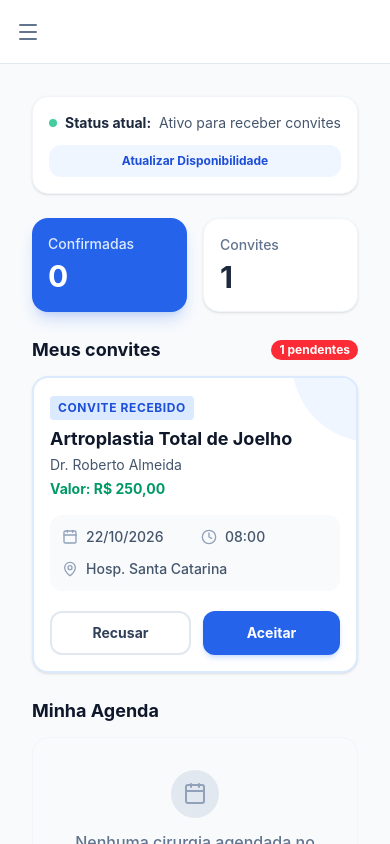
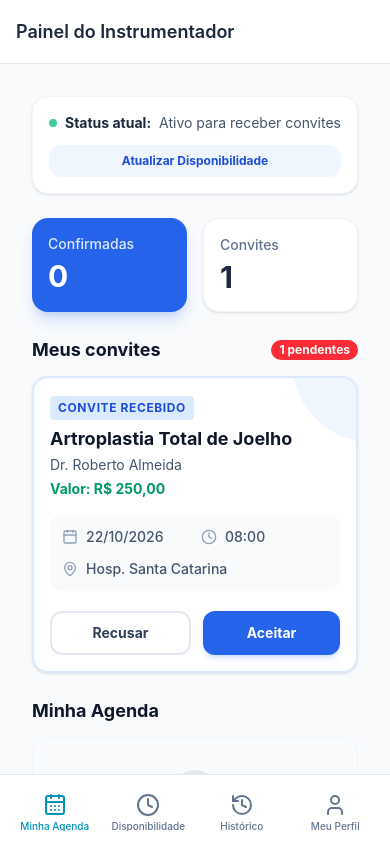
Before and after one commit to wagnerfcruz/conectacirurgica, a React (Vite) app in the folder conectacirurgica/: page /conectacirurgica/instrumentador in a window 390 px wide. Built offline with nearby package versions, Linux system fonts and the light colour scheme.

Commit message:
fix: retira texto duplicado do logo, ajusta responsividade inferior do cartao, volta icone nav freelancer mobile e botao p/ gestor aceitar cancelamento

```diff
--- a/conectacirurgica/src/components/CardResponsiveWrapper.tsx
+++ b/conectacirurgica/src/components/CardResponsiveWrapper.tsx
@@ -6,7 +6,7 @@ interface Props {
   originalHeight?: number;
 }
 
-export default function CardResponsiveWrapper({ children, originalWidth = 700, originalHeight = 1280 }: Props) {
+export default function CardResponsiveWrapper({ children, originalWidth = 700, originalHeight = 1180 }: Props) {
   const containerRef = useRef<HTMLDivElement>(null);
   const [scale, setScale] = useState(0.5); // Default start scale
 
--- a/conectacirurgica/src/components/CartaoAcionamento.tsx
+++ b/conectacirurgica/src/components/CartaoAcionamento.tsx
@@ -44,7 +44,7 @@ const CartaoAcionamento = forwardRef<HTMLDivElement, CartaoAcionamentoProps>(({
   return (
     <div
       ref={ref}
-      className="w-[700px] h-[1280px] relative flex items-center justify-center p-6 shrink-0 mx-auto"
+      className="w-[700px] h-[1180px] relative flex items-center justify-center p-6 shrink-0 mx-auto"
       style={{ fontFamily: 'Montserrat, Inter, sans-serif', boxSizing: 'border-box', backgroundColor: '#11223F' }}
     >
       {/* Outer Card with curved white background */}
--- a/conectacirurgica/src/components/layout/InstrumentadorLayout.tsx
+++ b/conectacirurgica/src/components/layout/InstrumentadorLayout.tsx
@@ -1,13 +1,12 @@
 import { Outlet, NavLink, useNavigate } from 'react-router-dom';
-import { CalendarDays, History, LogOut, User, Menu, X, Clock } from 'lucide-react';
-import { useState } from 'react';
+import { CalendarDays, History, LogOut, User, Clock } from 'lucide-react';
+
 import clsx from 'clsx';
 import { useStore } from '../../store/useStore';
 
 export default function InstrumentadorLayout() {
   const navigate = useNavigate();
-  const [isMobileMenuOpen, setIsMobileMenuOpen] = useState(false);
-  const { instrumentadores } = useStore();
+    const { instrumentadores } = useStore();
   const currentUser = instrumentadores.find(i => i.id === 1);
 
   const navItems = [
@@ -17,27 +16,15 @@ export default function InstrumentadorLayout() {
     { to: '/instrumentador/perfil', icon: User, label: 'Meu Perfil' },
   ];
 
-  const toggleMenu = () => setIsMobileMenuOpen(!isMobileMenuOpen);
-  const closeMenu = () => setIsMobileMenuOpen(false);
+
 
   return (
-    <div className="flex h-screen bg-slate-50 overflow-hidden font-sans">
+    <div className="flex h-screen bg-slate-50 overflow-hidden font-sans pb-[70px] lg:pb-0">
 
-      {/* Mobile Menu Overlay */}
-      {isMobileMenuOpen && (
-        <div className="fixed inset-0 bg-slate-900/50 z-40 lg:hidden" onClick={closeMenu}></div>
-      )}
-
-      {/* Sidebar */}
-      <aside className={clsx(
-        "fixed lg:static inset-y-0 left-0 w-64 bg-slate-900 flex flex-col transition-transform duration-300 ease-in-out z-50",
-        isMobileMenuOpen ? "translate-x-0" : "-translate-x-full lg:translate-x-0"
-      )}>
+      {/* Sidebar (Desktop Only) */}
+      <aside className="hidden lg:flex inset-y-0 left-0 w-64 bg-slate-900 flex-col transition-transform duration-300 ease-in-out z-50">
         <div className="h-16 flex items-center justify-between px-6 border-b border-slate-800 shrink-0">
           <h1 className="text-white font-bold text-lg">Área do Freelancer</h1>
-          <button onClick={closeMenu} className="lg:hidden text-slate-400 hover:text-white">
-            <X className="w-6 h-6" />
-          </button>
         </div>
 
         <div className="flex-1 py-6 flex flex-col gap-1 px-3 overflow-y-auto">
@@ -46,7 +33,6 @@ export default function InstrumentadorLayout() {
               key={item.to}
               to={item.to}
               end={item.end}
-              onClick={closeMenu}
               className={({ isActive }) => clsx(
                 "flex items-center gap-3 px-3 py-2.5 rounded-lg text-sm font-medium transition-colors",
                 isActive
@@ -84,12 +70,9 @@ export default function InstrumentadorLayout() {
       {/* Main Content */}
       <main className="flex-1 flex flex-col min-w-0 h-screen overflow-hidden relative">
         {/* Top Header */}
-        <header className="h-16 bg-white border-b border-slate-200 flex items-center justify-between px-4 lg:px-8 shrink-0 z-10 relative">
+        <header className="h-16 bg-white border-b border-slate-200 flex items-center justify-between px-4 lg:px-8 shrink-0 z-10 relative lg:hidden">
           <div className="flex items-center gap-4">
-            <button onClick={toggleMenu} className="lg:hidden p-2 -ml-2 text-slate-500 hover:bg-slate-100 rounded-md">
-              <Menu className="w-6 h-6" />
-            </button>
-            <h2 className="text-lg font-semibold text-slate-800 hidden sm:block">Painel do Instrumentador</h2>
+            <h2 className="text-lg font-semibold text-slate-800">Painel do Instrumentador</h2>
           </div>
         </header>
 
@@ -98,6 +81,24 @@ export default function InstrumentadorLayout() {
           <Outlet />
         </div>
       </main>
+
+      {/* Bottom Navigation (Mobile Only) */}
+      <nav className="lg:hidden fixed bottom-0 left-0 right-0 bg-white border-t border-slate-200 flex items-center justify-around px-2 pb-safe pt-1 z-50 h-[70px]">
+        {navItems.map((item) => (
+          <NavLink
+            key={item.to}
+            to={item.to}
+            end={item.end}
+            className={({ isActive }) => clsx(
+              "flex flex-col items-center justify-center w-full h-full py-1",
+              isActive ? "text-cyan-600" : "text-slate-500 hover:text-slate-900"
+            )}
+          >
+            <item.icon className="w-6 h-6 mb-1" />
+            <span className="text-[10px] font-medium leading-none truncate w-full text-center">{item.label}</span>
+          </NavLink>
+        ))}
+      </nav>
     </div>
   );
 }
--- a/conectacirurgica/src/pages/coordenadora/Acionamentos.tsx
+++ b/conectacirurgica/src/pages/coordenadora/Acionamentos.tsx
@@ -273,9 +273,23 @@ Valor do Free: ${selectedDemanda.valorFreelancer || 'A combinar'}
                     <p className="text-emerald-600 font-bold text-sm mt-1">Valor do Plantão: {selectedDemanda.valorFreelancer}</p>
                   )}
                   {selectedDemanda.status === 'cancelamento_solicitado' && (
-                    <div className="mt-3 p-3 bg-amber-50 border border-amber-200 rounded-lg text-sm text-amber-800">
-                      <strong>Atenção:</strong> O instrumentador solicitou cancelamento.<br/>
-                      <em>Motivo:</em> {selectedDemanda.motivoCancelamento}
+                    <div className="mt-3 p-3 bg-amber-50 border border-amber-200 rounded-lg text-sm text-amber-800 flex flex-col gap-2">
+                      <div>
+                        <strong>Atenção:</strong> O instrumentador solicitou cancelamento.<br/>
+                        <em>Motivo:</em> {selectedDemanda.motivoCancelamento}
+                      </div>
+                      <div className="flex gap-2 mt-1">
+                        <button
+                          onClick={() => {
+                            if(window.confirm('Tem certeza que deseja aceitar o cancelamento? A demanda voltará para a fila de alocação.')) {
+                              updateDemanda(selectedDemanda.id, { status: 'pendente', instrumentadorId: null, motivoCancelamento: '' });
+                            }
+                          }}
+                          className="px-3 py-1.5 bg-amber-600 text-white font-bold rounded shadow-sm text-xs hover:bg-amber-700"
+                        >
+                          Aceitar Cancelamento (Reabrir Vaga)
+                        </button>
+                      </div>
                     </div>
                   )}
                 </div>
```
